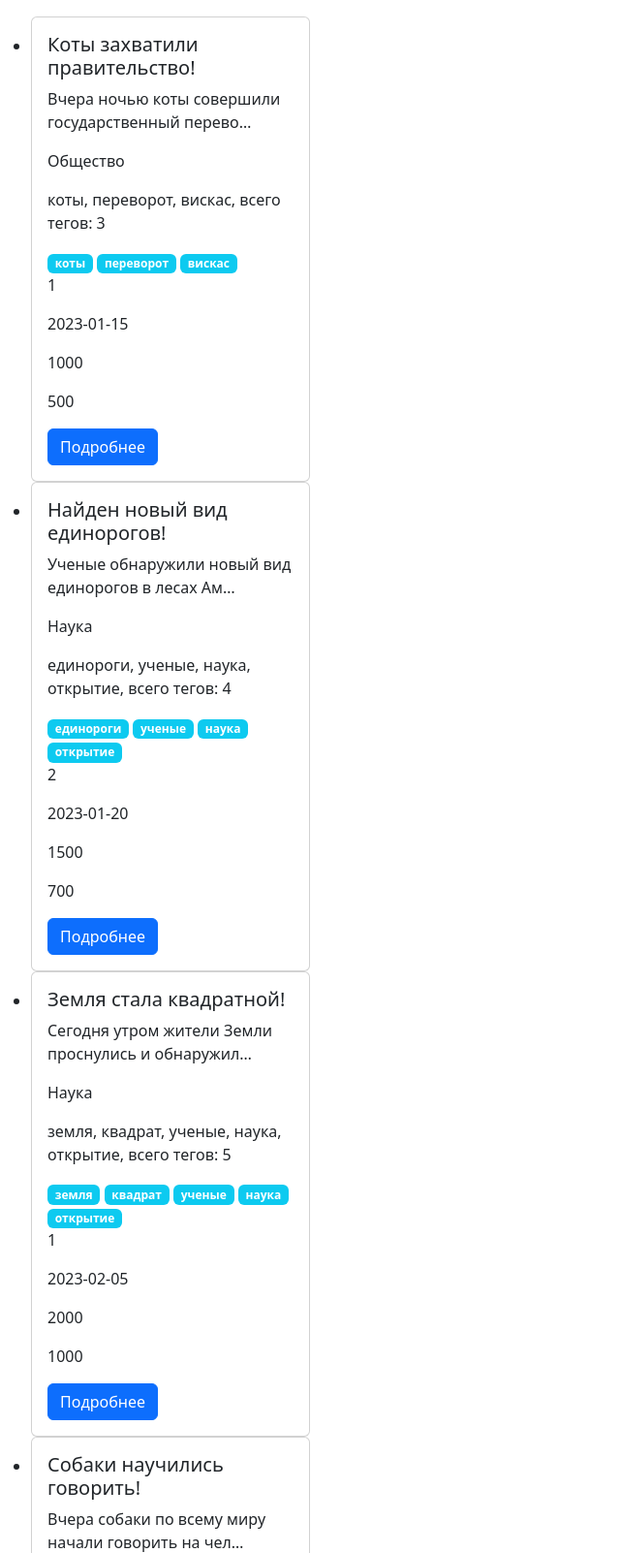
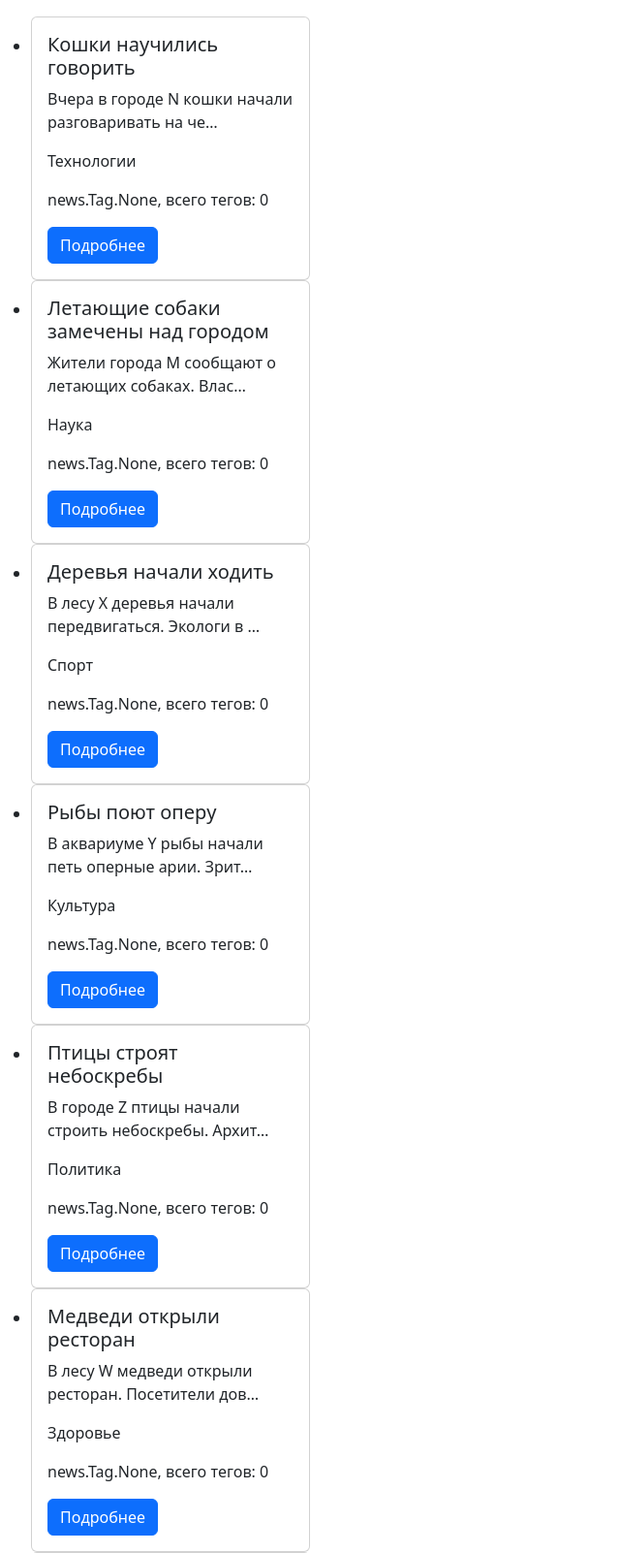
Before and after one commit to tel-ran-de/141024-m-pt-django, a Django app: page /news/ in a window 1280 px wide. Shown: the part 273-1875 px from the top of the page at 97% size, without its empty margins (0-640 px from the left). Run offline with Django 5.2, Linux system fonts and the light colour scheme; data comes from the database, SQL or seed files in the repository; parts of the project's set-up code (start-up, migrations or seed data) failed here and were passed over.

Commit message:
Урок 5: Подключили модели данных к представлениям

```diff
--- a/news/templates/include/article_preview.html
+++ b/news/templates/include/article_preview.html
@@ -18,14 +18,16 @@
       <p class="card-text">{{ article.content|truncatechars:50 }}</p>
       <p class="card-text">{{ article.category }}</p>
       <p class="card-text">{{ article.tags|join:", " }}, всего тегов: {{ article.tags|length }}</p>
+      {% comment %}
       {% for tag in article.tags %}
         <span class="badge bg-info">{{ tag }}</span>
       {% endfor %}
+      {% endcomment %}
       <p class="card-text">{{ article.id_author }}</p>
       <p class="card-text">{{ article.id_card }}</p>
       <p class="card-text">{{ article.upload_date }}</p>
       <p class="card-text">{{ article.views_count }}</p>
       <p class="card-text">{{ article.favorites_count }}</p>
-      <a href="{% url 'detail_article_by_id' article.id_article %}" class="btn btn-primary">Подробнее</a>
+      <a href="{% url 'detail_article_by_id' article.id %}" class="btn btn-primary">Подробнее</a>
     </div>
 </div>
--- a/news/views.py
+++ b/news/views.py
@@ -1,5 +1,6 @@
 from django.http import HttpResponse
-from django.shortcuts import render
+from django.shortcuts import render, get_object_or_404
+from .models import Article
 
 
 """
@@ -181,25 +182,33 @@
 
 
 def get_all_news(request):
-    """
-    Принимает информацию о проекте (словарь info)
-    """
-    return render(request, 'news/catalog.html', context=info)
+
+    articles = Article.objects.all()
+
+    context = {
+        'news': articles,
+        'menu': [
+            {"title": "Главная", "url": "/", "url_name": "index"},
+            {"title": "О проекте", "url": "/about/", "url_name": "about"},
+            {"title": "Каталог", "url": "/news/catalog/", "url_name": "catalog"},
+        ],
+    }
+
+    return render(request, 'news/catalog.html', context=context)
 
 
 def get_detail_article_by_id(request, article_id):
     """
     Возвращает детальную информацию по новости для представления
     """
-    article = None
+    article = get_object_or_404(Article, pk=article_id)
 
-    for a in news_dataset:
-        if a['id_article'] == article_id:
-            article = a
-            break
-    info['article'] = article
-
-    if article:
-        return render(request, 'news/article_detail.html', context=info)
-
-    return HttpResponse('Статья не найдена', status=404)
+    context = {
+        'article': article,
+        'menu': [
+            {"title": "Главная", "url": "/", "url_name": "index"},
+            {"title": "О проекте", "url": "/about/", "url_name": "about"},
+            {"title": "Каталог", "url": "/news/catalog/", "url_name": "catalog"},
+        ],
+    }
+    return render(request, 'news/article_detail.html', context=context)
```
Also changed, not shown: README.md.
